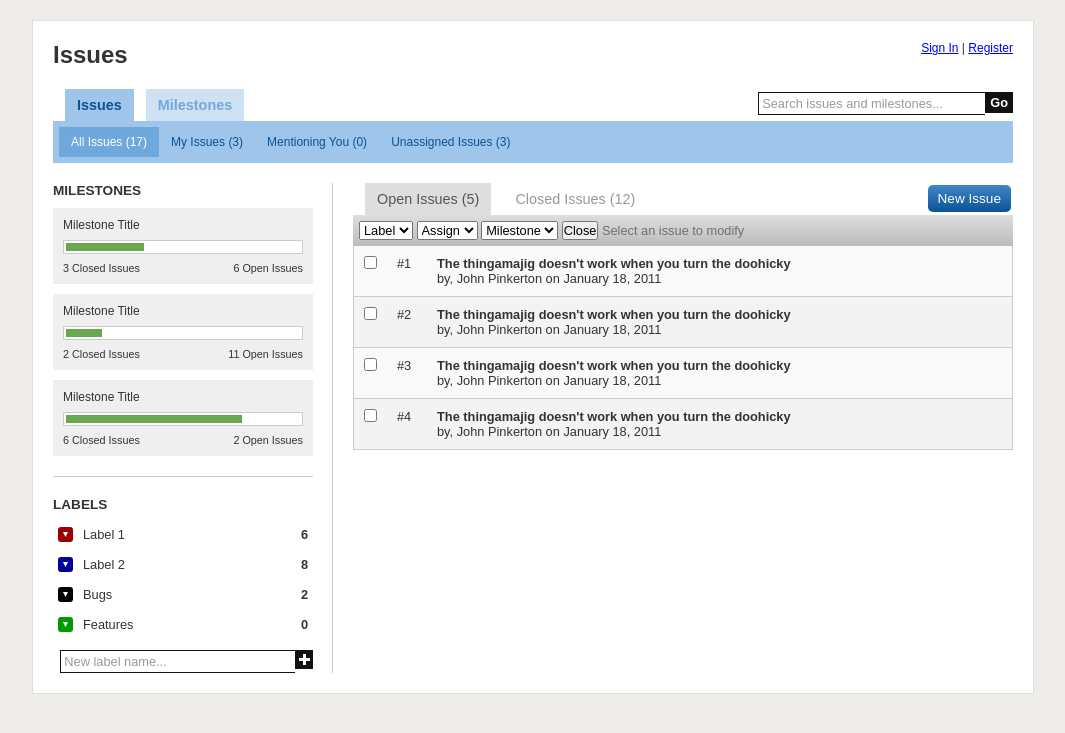
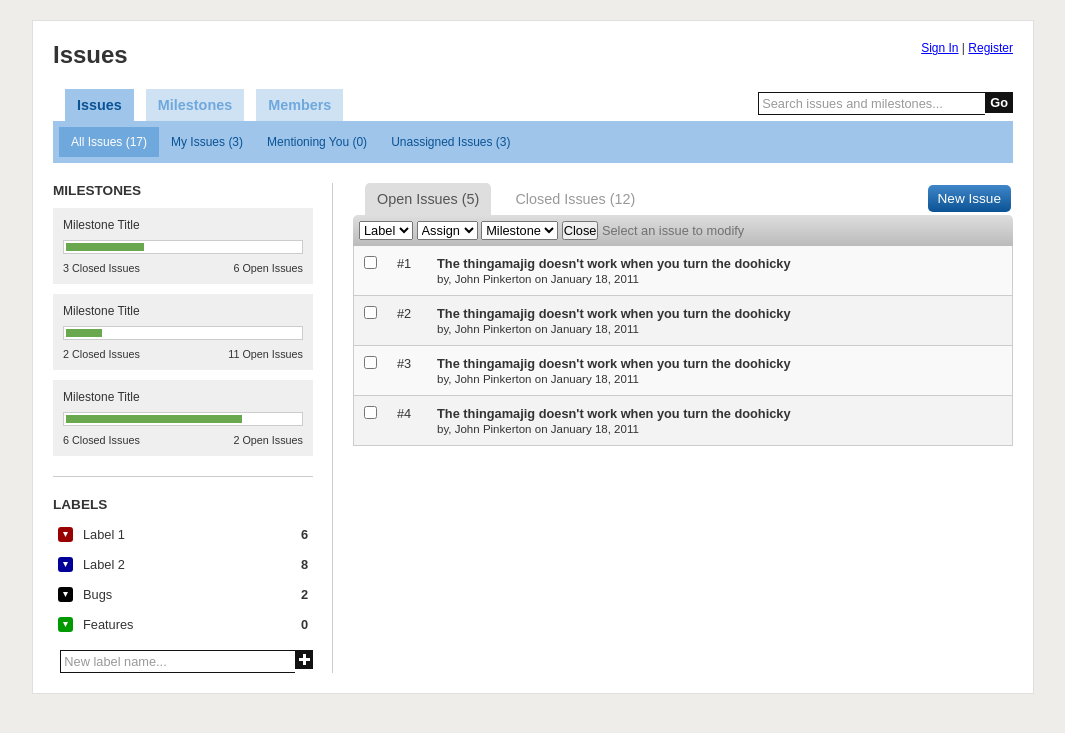
Before and after one commit to Roave/issues, a PHP site: page / in a window 1280 px wide. Shown: the top 733 px of the page, without its empty margins (107-1172 px from the left). Run offline with PHP 8.4, Linux system fonts and the light colour scheme; some libraries are stand-ins or nearby versions.

Commit message:
Adding more flair

```diff
--- a/css/style.css
+++ b/css/style.css
@@ -185,7 +185,13 @@ a:hover {
 
 #issuesNavigation li.active a {
     background-color: #DEDEDE;
+    border-top-left-radius: 5px;
+    border-top-right-radius: 5px;
     color: #555;
+    -moz-border-radius-topleft: 5px;
+    -moz-border-radius-topright: 5px;
+    -webkit-border-top-left-radius: 5px;
+    -webkit-border-top-right-radius: 5px;
 }
 
 #newIssue {
@@ -213,9 +219,65 @@ a:hover {
     background: #DEDEDE;
     background: #DEDEDE -webkit-gradient(linear, 0 0, 0 100%, from(#DEDEDE), to(#BBB));
     background: #DEDEDE -moz-linear-gradient(top, #DEDEDE, #BBB);
+    border-top-left-radius: 5px;
+    border-top-right-radius: 5px;
     color: #707070;
     font-size: .8em;
     padding: 6px;
+    -moz-border-radius-topleft: 5px;
+    -moz-border-radius-topright: 5px;
+    -webkit-border-top-left-radius: 5px;
+    -webkit-border-top-right-radius: 5px;
+}
+
+
+/* -------------------------------------------------------------------------- */
+/* -----| ISSUES LIST |------------------------------------------------------ */
+/* -------------------------------------------------------------------------- */
+
+#issuesList {
+    font-size: .8em;
+    width: 100%;
+}
+
+#issuesList tr {
+    border: 1px solid #CCC;
+    border-top: none;
+    vertical-align: top;
+}
+
+#issuesList tr.odd {
+    background-color: #F9F9F9;
+}
+
+#issuesList tr.even {
+    background-color: #F3F3F3;
+}
+
+#issuesList tr td {
+    padding: 10px;
+}
+
+#issuesList tr td.issueToggle {
+    width: 12px;
+}
+
+#issuesList tr td.issueNumber {
+    width: 20px;
+}
+
+.issueTitle a {
+    color: #333;
+    text-decoration: none;
+}
+
+.issueTitle a:hover {
+    text-decoration: underline;
+}
+
+.issueMetaInfo {
+    font-size: .9em;
+    margin: 2px 0 0 !important;
 }
 
 
@@ -365,46 +427,6 @@ a:hover {
 
 
 /* -------------------------------------------------------------------------- */
-/* -----| ISSUES LIST |------------------------------------------------------ */
-/* -------------------------------------------------------------------------- */
-
-#issuesList {
-    font-size: .8em;
-    width: 100%;
-}
-
-#issuesList tr {
-    border: 1px solid #CCC;
-    border-top: none;
-    vertical-align: top;
-}
-
-#issuesList tr.odd {
-    background-color: #F9F9F9;
-}
-
-#issuesList tr.even {
-    background-color: #F3F3F3;
-}
-
-#issuesList tr td {
-    padding: 10px;
-}
-
-#issuesList tr td.issueToggle {
-    width: 12px;
-}
-
-#issuesList tr td.issueNumber {
-    width: 20px;
-}
-
-.issueMetaInfo {
-    margin: 0 !important;
-}
-
-
-/* -------------------------------------------------------------------------- */
 /* -----| MISCELLANEOUS |---------------------------------------------------- */
 /* -------------------------------------------------------------------------- */
 
--- a/index.html
+++ b/index.html
@@ -34,6 +34,9 @@
                     </li>
                     <li>
                         <a href="#">Milestones</a>
+                    </li>
+                    <li>
+                        <a href="#">Members</a>
                     </li>
                 </ul>
 
@@ -162,7 +165,7 @@
                             <td class="issueToggle"><input type="checkbox" /></td>
                             <td class="issueNumber">#1</div>
                             <td class="issueInfo">
-                                <h4 class="issueTitle">The thingamajig doesn't work when you turn the doohicky</h4>
+                                <h4 class="issueTitle"><a href="#">The thingamajig doesn't work when you turn the doohicky</a></h4>
                                 <p class="issueMetaInfo">by, John Pinkerton on January 18, 2011</p>
                             </td>
                         </tr>
@@ -170,7 +173,7 @@
                             <td class="issueToggle"><input type="checkbox" /></td>
                             <td class="issueNumber">#2</div>
                             <td class="issueInfo">
-                                <h4 class="issueTitle">The thingamajig doesn't work when you turn the doohicky</h4>
+                                <h4 class="issueTitle"><a href="#">The thingamajig doesn't work when you turn the doohicky</a></h4>
                                 <p class="issueMetaInfo">by, John Pinkerton on January 18, 2011</p>
                             </td>
                         </tr>
@@ -178,7 +181,7 @@
                             <td class="issueToggle"><input type="checkbox" /></td>
                             <td class="issueNumber">#3</div>
                             <td class="issueInfo">
-                                <h4 class="issueTitle">The thingamajig doesn't work when you turn the doohicky</h4>
+                                <h4 class="issueTitle"><a href="#">The thingamajig doesn't work when you turn the doohicky</a></h4>
                                 <p class="issueMetaInfo">by, John Pinkerton on January 18, 2011</p>
                             </td>
                         </tr>
@@ -186,11 +189,11 @@
                             <td class="issueToggle"><input type="checkbox" /></td>
                             <td class="issueNumber">#4</div>
                             <td class="issueInfo">
-                                <h4 class="issueTitle">The thingamajig doesn't work when you turn the doohicky</h4>
+                                <h4 class="issueTitle"><a href="#">The thingamajig doesn't work when you turn the doohicky</a></h4>
                                 <p class="issueMetaInfo">by, John Pinkerton on January 18, 2011</p>
                             </td>
                         </tr>
-                    <table>
+                    </table>
 
                 </div>
 
```
